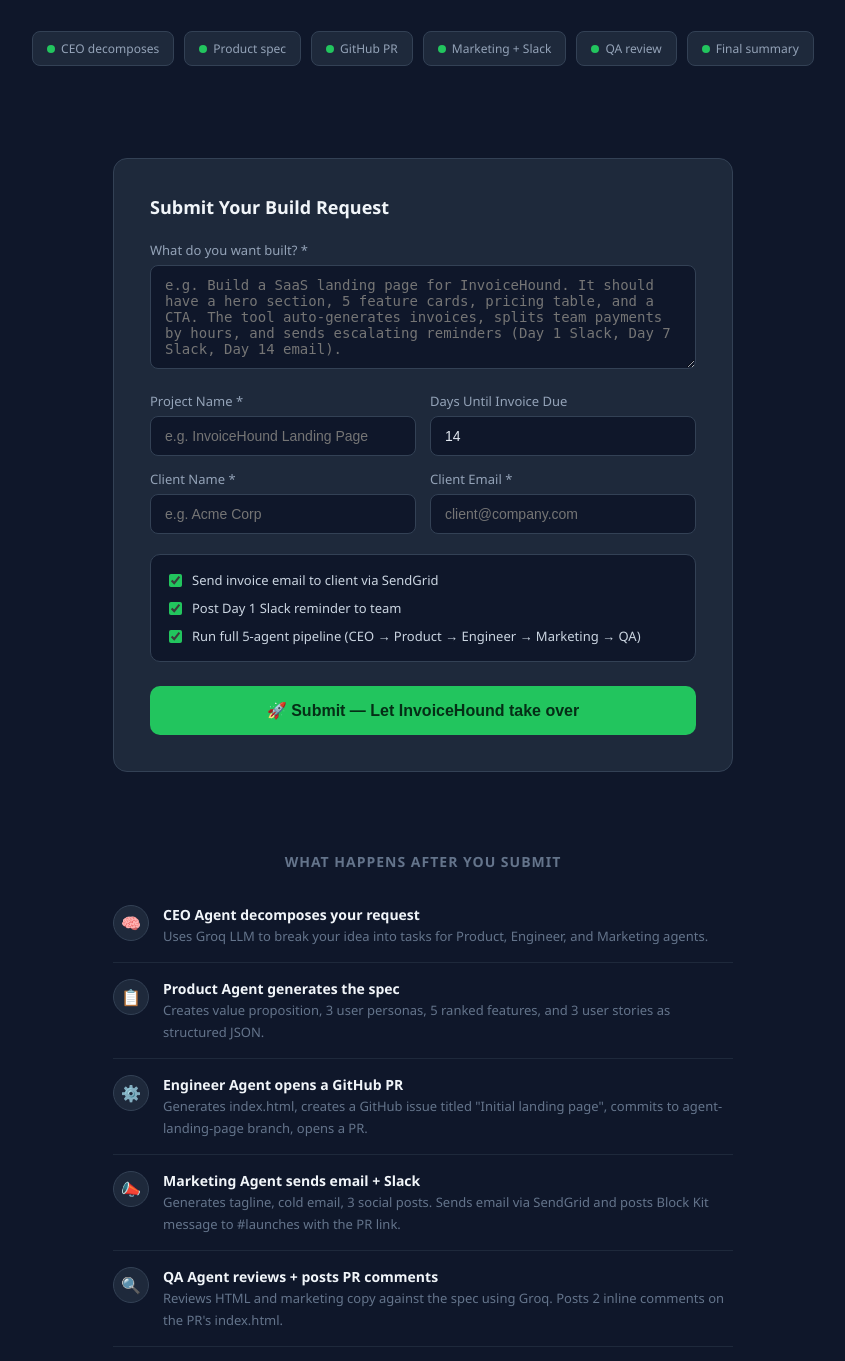
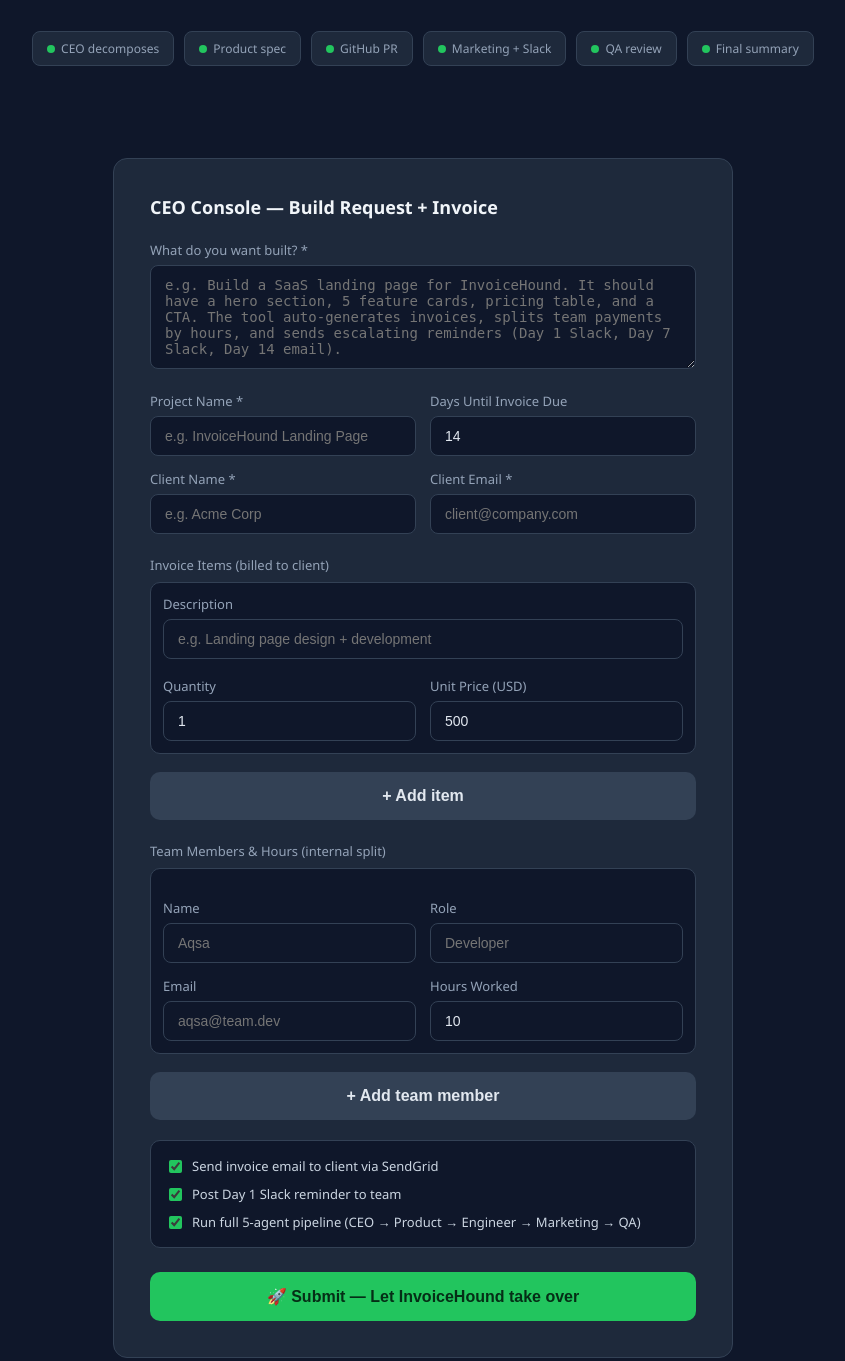
Before and after one commit to manal-aamir/launchmind-SIXSEVEN, a Flask app: page / in a window 1280 px wide. Shown: the part 401-1762 px from the top of the page, without its empty margins (217-1062 px from the left). Run offline with Flask 3, Linux system fonts and the light colour scheme.

Commit message:
Fix CEO UI invoice entry and hide internal splits in client emails
- Hero page now collects invoice items + team members/hours so CEO can
  create real invoices (not $0 placeholders)
- /build parses item_desc/item_qty/item_price and member_* fields
- Client emails embed invoice HTML without confidential split section
  (internal split still available in downloads)

Made-with: Cursor

```diff
--- a/app.py
+++ b/app.py
@@ -206,9 +206,28 @@ def build():
     do_slack  = "post_slack"  in f
     do_agents = "run_agents"  in f
 
-    # Create a minimal invoice record (1 line item = the build request itself)
-    items = [LineItem(description=development_request[:120], quantity=1, unit_price=0)]
-    team  = [TeamMember(name=client_name, email=client_email, hours_worked=1, role="Client")]
+    # Parse invoice items (fallback to 1 item = build request)
+    descs  = f.getlist("item_desc[]")
+    qtys   = f.getlist("item_qty[]")
+    prices = f.getlist("item_price[]")
+    items = [
+        LineItem(description=d, quantity=float(q or 1), unit_price=float(p or 0))
+        for d, q, p in zip(descs, qtys, prices)
+        if str(d or "").strip()
+    ] or [LineItem(description=development_request[:120], quantity=1, unit_price=0)]
+
+    # Parse team members + hours (fallback to 1 placeholder member)
+    names  = f.getlist("member_name[]")
+    roles  = f.getlist("member_role[]")
+    emails = f.getlist("member_email[]")
+    hours  = f.getlist("member_hours[]")
+    team = [
+        TeamMember(name=n, email=e, hours_worked=float(h or 0), role=r or "Team Member")
+        for n, r, e, h in zip(names, roles, emails, hours)
+        if str(n or "").strip()
+    ]
+    if not team:
+        team = [TeamMember(name="Team Member", email="", hours_worked=1, role="Team Member")]
     inv   = invoice_engine.create_invoice(
         project_name=project_name,
         client_name=client_name,
@@ -245,7 +264,7 @@ def build():
         )
         subject  = email_copy.get("subject", f"Invoice {invoice_id}")
         body     = email_copy.get("body", "")
-        html_inv = invoice_engine.generate_html(inv)
+        html_inv = invoice_engine.generate_html(inv, include_internal_split=False)
         html_body = f"<p>{body.replace(chr(10), '<br>')}</p><hr>" + html_inv
         client_sg = SendGridClient(
             api_key=env.get("SENDGRID_API_KEY", ""),
@@ -414,7 +433,7 @@ def submit():
         )
         subject  = email_copy.get("subject", f"Invoice {inv.invoice_id}")
         body     = email_copy.get("body", "")
-        html_inv = invoice_engine.generate_html(inv)
+        html_inv = invoice_engine.generate_html(inv, include_internal_split=False)
         html_body = f"<p>{body.replace(chr(10), '<br>')}</p><hr>" + html_inv
         client_sg = SendGridClient(
             api_key=env.get("SENDGRID_API_KEY", ""),
@@ -548,7 +567,7 @@ def download_invoice(invoice_id):
         # Compute splits so the confidential section shows in the HTML
         if not inv.payment_splits and inv.team_members:
             inv.calculate_splits()
-        html = invoice_engine.generate_html(inv)
+        html = invoice_engine.generate_html(inv, include_internal_split=True)
         return Response(
             html,
             mimetype="text/html",
--- a/templates/index.html
+++ b/templates/index.html
@@ -136,7 +136,7 @@
 <!-- ── Main form ── -->
 <div class="form-wrap">
   <div class="card">
-    <h2>Submit Your Build Request</h2>
+    <h2>CEO Console — Build Request + Invoice</h2>
 
     <form method="POST" action="/build">
 
@@ -167,6 +167,52 @@
         </div>
       </div>
 
+      <!-- Invoice items (what will be billed to the client) -->
+      <label style="margin-top:22px">Invoice Items (billed to client)</label>
+      <div id="items-container" style="margin-top:8px">
+        <div class="row-group" style="border:1px solid #334155;border-radius:10px;padding:12px;background:#0f172a;margin-bottom:10px">
+          <label style="margin-top:0">Description</label>
+          <input name="item_desc[]" required placeholder="e.g. Landing page design + development">
+          <div class="grid2">
+            <div>
+              <label>Quantity</label>
+              <input name="item_qty[]" type="number" value="1" min="0.01" step="0.01">
+            </div>
+            <div>
+              <label>Unit Price (USD)</label>
+              <input name="item_price[]" type="number" value="500" min="0" step="0.01">
+            </div>
+          </div>
+        </div>
+      </div>
+      <button type="button" class="btn-submit" style="background:#334155;color:#e2e8f0;margin-top:8px" onclick="addItem()">+ Add item</button>
+
+      <!-- Team members + hours (internal split basis) -->
+      <label style="margin-top:22px">Team Members & Hours (internal split)</label>
+      <div id="team-container" style="margin-top:8px">
+        <div class="row-group" style="border:1px solid #334155;border-radius:10px;padding:12px;background:#0f172a;margin-bottom:10px">
+          <div class="grid2">
+            <div>
+              <label style="margin-top:0">Name</label>
+              <input name="member_name[]" required placeholder="Aqsa">
+            </div>
+            <div>
+              <label style="margin-top:0">Role</label>
+              <input name="member_role[]" placeholder="Developer">
+            </div>
+            <div>
+              <label>Email</label>
+              <input name="member_email[]" type="email" placeholder="aqsa@team.dev">
+            </div>
+            <div>
+              <label>Hours Worked</label>
+              <input name="member_hours[]" type="number" value="10" min="0" step="0.5">
+            </div>
+          </div>
+        </div>
+      </div>
+      <button type="button" class="btn-submit" style="background:#334155;color:#e2e8f0;margin-top:8px" onclick="addMember()">+ Add team member</button>
+
       <!-- Actions -->
       <div class="actions-row">
         <label>
@@ -189,6 +235,53 @@
     </form>
   </div>
 </div>
+
+<script>
+function addItem() {
+  const c = document.getElementById('items-container');
+  c.insertAdjacentHTML('beforeend', `
+    <div class="row-group" style="border:1px solid #334155;border-radius:10px;padding:12px;background:#0f172a;margin-bottom:10px">
+      <label style="margin-top:0">Description</label>
+      <input name="item_desc[]" required placeholder="Service description">
+      <div class="grid2">
+        <div>
+          <label>Quantity</label>
+          <input name="item_qty[]" type="number" value="1" min="0.01" step="0.01">
+        </div>
+        <div>
+          <label>Unit Price (USD)</label>
+          <input name="item_price[]" type="number" value="0" min="0" step="0.01">
+        </div>
+      </div>
+    </div>
+  `);
+}
+function addMember() {
+  const c = document.getElementById('team-container');
+  c.insertAdjacentHTML('beforeend', `
+    <div class="row-group" style="border:1px solid #334155;border-radius:10px;padding:12px;background:#0f172a;margin-bottom:10px">
+      <div class="grid2">
+        <div>
+          <label style="margin-top:0">Name</label>
+          <input name="member_name[]" required placeholder="Name">
+        </div>
+        <div>
+          <label style="margin-top:0">Role</label>
+          <input name="member_role[]" placeholder="Role">
+        </div>
+        <div>
+          <label>Email</label>
+          <input name="member_email[]" type="email" placeholder="email@team.dev">
+        </div>
+        <div>
+          <label>Hours Worked</label>
+          <input name="member_hours[]" type="number" value="0" min="0" step="0.5">
+        </div>
+      </div>
+    </div>
+  `);
+}
+</script>
 
 <!-- ── What happens next ── -->
 <div class="pipeline-preview">
```
Also changed, not shown: multi_agent_system/invoice_engine.py (+11 -3 lines).
